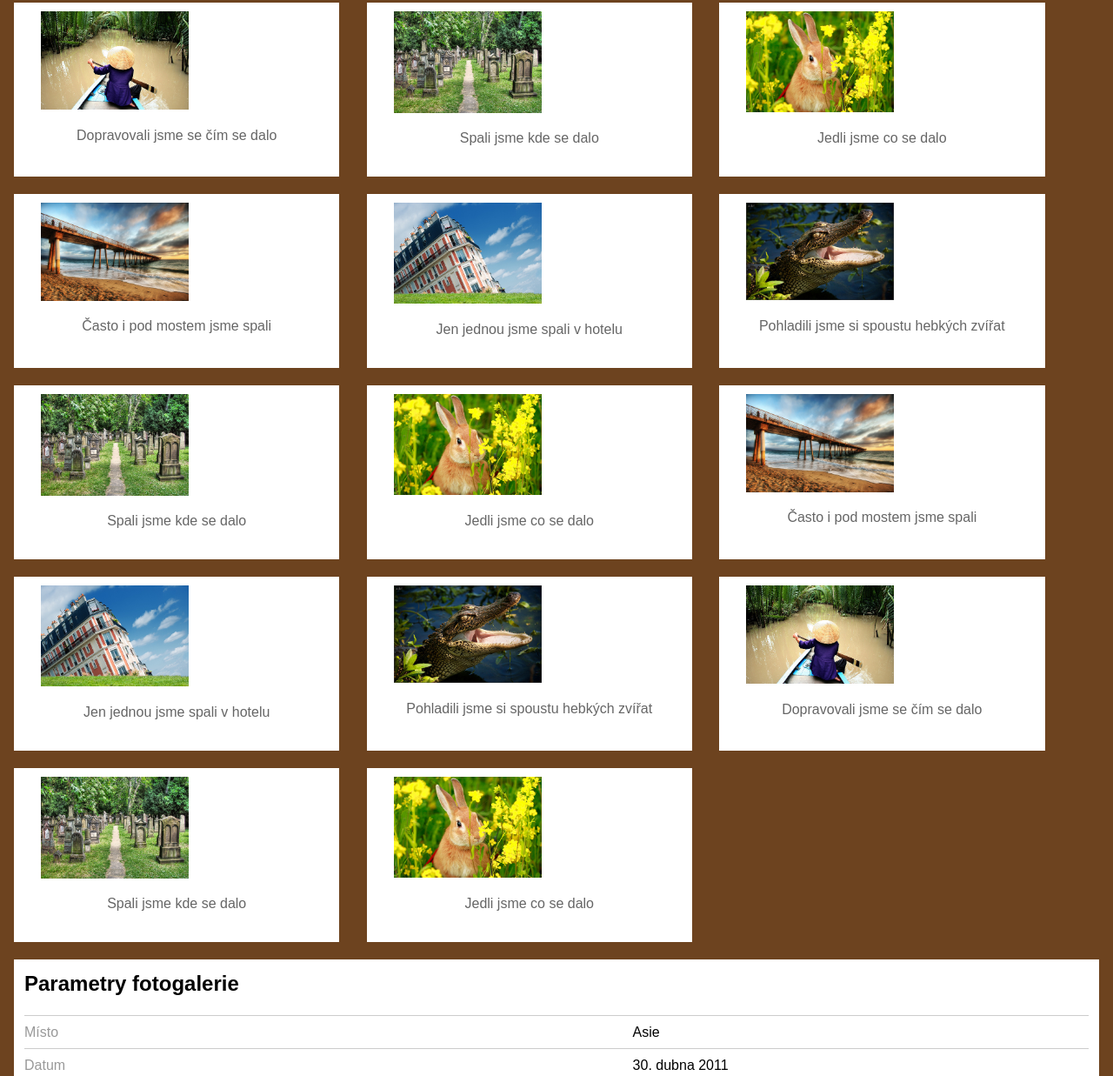
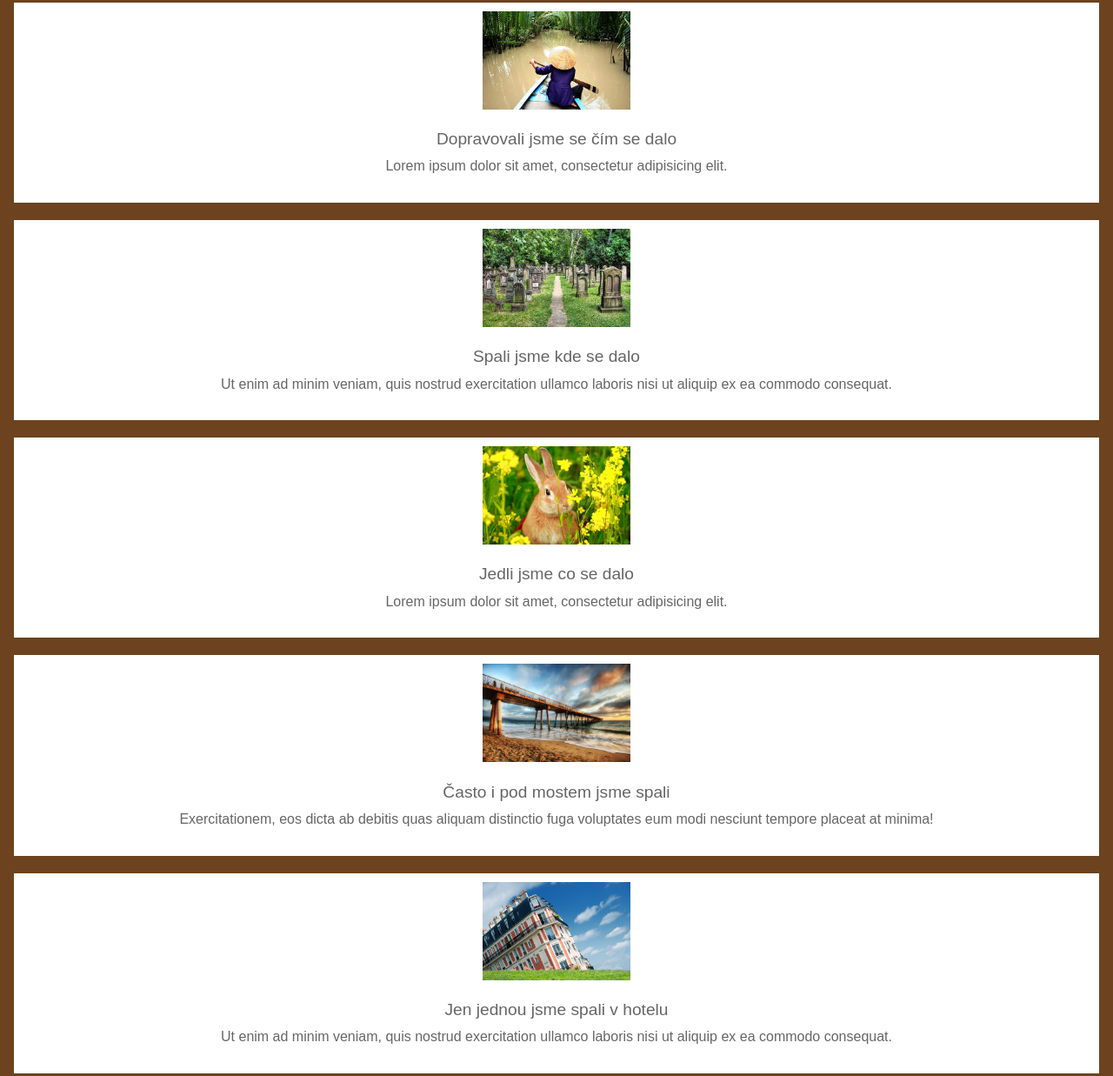
Before and after one commit to machal/alza-example-1, a website: page index.html in a window 1280 px wide. Shown: the part 230-1467 px from the top of the page at 87% size. Drawn offline with Linux system fonts and the light colour scheme.

Commit message:
Vychozi situace - uprava HTML Less polaroidu

```diff
--- a/index.html
+++ b/index.html
@@ -44,111 +44,135 @@
 
       </div><!-- /head -->
 
-      <div class="content-container cf">
+      <div class="content-container">
 
         <div class="content">
 
-          <ul class="polaroids cf">
+          <div class="polaroids">
 
-              <li class="polaroid" id="p1">
+              <article class="polaroid" id="p1">
                   <a href="img/01.jpg" rel="polaroids">
-                      <img src="img/01.jpg" width="170" height="113" alt="Dopravovali jsme se čím se&nbsp;dalo" class="img-fluid">
-                      <h2 class="polaroid__head">Dopravovali jsme se čím se&nbsp;dalo</h2>
+                      <img src="img/01.jpg" width="170" height="113" alt="Dopravovali jsme se čím se&nbsp;dalo">
+                      <h2>Dopravovali jsme se čím se&nbsp;dalo</h2>
+                      <p>Lorem ipsum dolor sit amet, consectetur adipisicing elit. </p>
                   </a>
-              </li>
+              </article>
 
-              <li class="polaroid" id="p2">
+              <article class="polaroid" id="p2">
                   <a href="img/02.jpg" rel="polaroids">
-                      <img src="img/02.jpg" width="170" height="113" alt="Spali jsme kde se&nbsp;dalo" class="img-fluid">
-                      <h2 class="polaroid__head">Spali jsme kde se&nbsp;dalo</h2>
+                      <img src="img/02.jpg" width="170" height="113" alt="Spali jsme kde se&nbsp;dalo">
+                      <h2>Spali jsme kde se&nbsp;dalo</h2>
+                      <p>Ut enim ad minim veniam,
+                      quis nostrud exercitation ullamco laboris nisi ut aliquip ex ea commodo
+                      consequat.</p>
                   </a>
-              </li>
+              </article>
 
-              <li class="polaroid" id="p3">
+              <article class="polaroid" id="p3">
                   <a href="img/03.jpg" rel="polaroids">
-                      <img src="img/03.jpg" width="170" height="113" alt="Jedli jsme co se&nbsp;dalo" class="img-fluid">
-                      <h2 class="polaroid__head">Jedli jsme co se&nbsp;dalo</h2>
+                      <img src="img/03.jpg" width="170" height="113" alt="Jedli jsme co se&nbsp;dalo">
+                      <h2>Jedli jsme co se&nbsp;dalo</h2>
+                      <p>Lorem ipsum dolor sit amet, consectetur adipisicing elit. </p>
                   </a>
-              </li>
+              </article>
 
-              <li class="polaroid" id="p4">
+              <article class="polaroid" id="p4">
                   <a href="img/04.jpg" rel="polaroids">
-                      <img src="img/04.jpg" width="170" height="113" alt="Často i pod mostem jsme&nbsp;spali" class="img-fluid">
-                      <h2 class="polaroid__head">Často i pod mostem jsme&nbsp;spali</h2>
+                      <img src="img/04.jpg" width="170" height="113" alt="Často i pod mostem jsme&nbsp;spali">
+                      <h2>Často i pod mostem jsme&nbsp;spali</h2>
+                      <p>Exercitationem, eos dicta ab debitis quas aliquam distinctio fuga voluptates eum modi nesciunt tempore placeat at minima!</p>
                   </a>
-              </li>
+              </article>
 
-              <li class="polaroid" id="p5">
+              <article class="polaroid" id="p5">
                   <a href="img/05.jpg" rel="polaroids">
-                      <img src="img/05.jpg" width="170" height="113" alt="Jen jednou jsme spali v&nbsp;hotelu" class="img-fluid">
-                      <h2 class="polaroid__head">Jen jednou jsme spali v&nbsp;hotelu</h2>
+                      <img src="img/05.jpg" width="170" height="113" alt="Jen jednou jsme spali v&nbsp;hotelu">
+                      <h2>Jen jednou jsme spali v&nbsp;hotelu</h2>
+                      <p>Ut enim ad minim veniam,
+                      quis nostrud exercitation ullamco laboris nisi ut aliquip ex ea commodo
+                      consequat.</p>
                   </a>
-              </li>
+              </article>
 
-              <li class="polaroid" id="p6">
+              <article class="polaroid" id="p6">
                   <a href="img/06.jpg" rel="polaroids">
-                      <img src="img/06.jpg" width="170" height="113" alt="Pohladili jsme si spoustu hebkých&nbsp;zvířat" class="img-fluid">
-                      <h2 class="polaroid__head">Pohladili jsme si spoustu hebkých&nbsp;zvířat</h2>
+                      <img src="img/06.jpg" width="170" height="113" alt="Pohladili jsme si spoustu hebkých&nbsp;zvířat">
+                      <h2>Pohladili jsme si spoustu hebkých&nbsp;zvířat</h2>
+                      <p>Exercitationem, eos dicta ab debitis quas aliquam distinctio fuga voluptates eum modi nesciunt tempore placeat at minima!</p>
                   </a>
-              </li>
+              </article>
 
-              <li class="polaroid" id="p7">
+              <article class="polaroid" id="p7">
                   <a href="img/02.jpg" rel="polaroids">
-                      <img src="img/02.jpg" width="170" height="113" alt="Spali jsme kde se&nbsp;dalo" class="img-fluid">
-                      <h2 class="polaroid__head">Spali jsme kde se&nbsp;dalo</h2>
+                      <img src="img/02.jpg" width="170" height="113" alt="Spali jsme kde se&nbsp;dalo">
+                      <h2>Spali jsme kde se&nbsp;dalo</h2>
+                      <p>Lorem ipsum dolor sit amet, consectetur adipisicing elit. </p>
                   </a>
-              </li>
+              </article>
 
-              <li class="polaroid" id="p8">
+              <article class="polaroid" id="p8">
                   <a href="img/03.jpg" rel="polaroids">
-                      <img src="img/03.jpg" width="170" height="113" alt="Jedli jsme co se&nbsp;dalo" class="img-fluid">
-                      <h2 class="polaroid__head">Jedli jsme co se&nbsp;dalo</h2>
+                      <img src="img/03.jpg" width="170" height="113" alt="Jedli jsme co se&nbsp;dalo">
+                      <h2>Jedli jsme co se&nbsp;dalo</h2>
+                      <p>Ut enim ad minim veniam,
+                      quis nostrud exercitation ullamco laboris nisi ut aliquip ex ea commodo
+                      consequat.</p>
                   </a>
-              </li>
+              </article>
 
-              <li class="polaroid" id="p9">
+              <article class="polaroid" id="p9">
                   <a href="img/04.jpg" rel="polaroids">
-                      <img src="img/04.jpg" width="170" height="113" alt="Často i pod mostem jsme&nbsp;spali" class="img-fluid">
-                      <h2 class="polaroid__head">Často i pod mostem jsme&nbsp;spali</h2>
+                      <img src="img/04.jpg" width="170" height="113" alt="Často i pod mostem jsme&nbsp;spali">
+                      <h2>Často i pod mostem jsme&nbsp;spali</h2>
+                      <p>Lorem ipsum dolor sit amet, consectetur adipisicing elit. </p>
                   </a>
-              </li>
+              </article>
 
-              <li class="polaroid" id="p10">
+              <article class="polaroid" id="p10">
                   <a href="img/05.jpg" rel="polaroids">
-                      <img src="img/05.jpg" width="170" height="113" alt="Jen jednou jsme spali v&nbsp;hotelu" class="img-fluid">
-                      <h2 class="polaroid__head">Jen jednou jsme spali v&nbsp;hotelu</h2>
+                      <img src="img/05.jpg" width="170" height="113" alt="Jen jednou jsme spali v&nbsp;hotelu">
+                      <h2>Jen jednou jsme spali v&nbsp;hotelu</h2>
+                       <p>Exercitationem, eos dicta ab debitis quas aliquam distinctio fuga voluptates eum modi nesciunt tempore placeat at minima!</p>
                   </a>
-              </li>
+              </article>
 
-              <li class="polaroid" id="p11">
+              <article class="polaroid" id="p11">
                   <a href="img/06.jpg" rel="polaroids">
-                      <img src="img/06.jpg" width="170" height="113" alt="Pohladili jsme si spoustu hebkých&nbsp;zvířat" class="img-fluid">
-                      <h2 class="polaroid__head" class="img-fluid">Pohladili jsme si spoustu hebkých&nbsp;zvířat</h2>
+                      <img src="img/06.jpg" width="170" height="113" alt="Pohladili jsme si spoustu hebkých&nbsp;zvířat">
+                      <h2>Pohladili jsme si spoustu hebkých&nbsp;zvířat</h2>
+                      <p>Ut enim ad minim veniam,
+                      quis nostrud exercitation ullamco laboris nisi ut aliquip ex ea commodo
+                      consequat.</p>
                   </a>
-              </li>
+              </article>
 
-              <li class="polaroid" id="p12">
+              <article class="polaroid" id="p12">
                   <a href="img/01.jpg" rel="polaroids">
-                      <img src="img/01.jpg" width="170" height="113" alt="Dopravovali jsme se čím se&nbsp;dalo" class="img-fluid">
-                      <h2 class="polaroid__head" class="img-fluid">Dopravovali jsme se čím se&nbsp;dalo</h2>
+                      <img src="img/01.jpg" width="170" height="113" alt="Dopravovali jsme se čím se&nbsp;dalo">
+                      <h2>Dopravovali jsme se čím se&nbsp;dalo</h2>
+                      <p>Exercitationem, eos dicta ab debitis quas aliquam distinctio fuga voluptates eum modi nesciunt tempore placeat at minima!</p>
                   </a>
-              </li>
+              </article>
 
-              <li class="polaroid" id="p12">
+              <article class="polaroid" id="p12">
                   <a href="img/02.jpg" rel="polaroids">
-                      <img src="img/02.jpg" width="170" height="113" alt="Spali jsme kde se&nbsp;dalo" class="img-fluid">
-                      <h2 class="polaroid__head" class="img-fluid">Spali jsme kde se&nbsp;dalo</h2>
+                      <img src="img/02.jpg" width="170" height="113" alt="Spali jsme kde se&nbsp;dalo">
+                      <h2>Spali jsme kde se&nbsp;dalo</h2>
+                      <p>Ut enim ad minim veniam,
+                      quis nostrud exercitation ullamco laboris nisi ut aliquip ex ea commodo
+                      consequat.</p>
                   </a>
-              </li>
+              </article>
 
-              <li class="polaroid" id="p12">
+              <article class="polaroid" id="p12">
                   <a href="img/03.jpg" rel="polaroids">
-                      <img src="img/03.jpg" width="170" height="113" alt="Jedli jsme co se&nbsp;dalo" class="img-fluid">
-                      <h2 class="polaroid__head" class="img-fluid">Jedli jsme co se&nbsp;dalo</h2>
+                      <img src="img/03.jpg" width="170" height="113" alt="Jedli jsme co se&nbsp;dalo">
+                      <h2>Jedli jsme co se&nbsp;dalo</h2>
+                      <p>Lorem ipsum dolor sit amet, consectetur adipisicing elit. </p>
                   </a>
-              </li>
+              </article>
 
-          </ul>
+          </div>
 
         </div><!-- /content -->
 
@@ -230,6 +254,14 @@
 
           </div><!-- .infobox -->
 
+          <div class="infobox">
+
+            <h2>Video z dovolené</h2>
+
+            <iframe width="560" height="315" src="https://www.youtube.com/embed/9GvTYd5hG_g" frameborder="0" allowfullscreen></iframe>
+
+          </div><!-- .infobox -->
+
         </div><!-- .side -->
 
       </div>
--- a/src/less/ui/polaroid.less
+++ b/src/less/ui/polaroid.less
@@ -2,17 +2,6 @@
 UI komponenta: Polaroid fotka
 =============================
 */
-
-
-// Seznam fotek
-// ------------
-
-.polaroids {
-	.clearfix;
-	list-style-type: none;
-	margin: 0;
-	padding: 0;
-}
 
 
 // Fotka
@@ -21,19 +10,28 @@ UI komponenta: Polaroid fotka
 // ### Zakladna
 
 .polaroid {
-  float: left;
-  width: 25%;
-  height: 180px;
+  text-align: center;
   padding: 10px 2.5%;
-  margin: 0 2.5% 20px 0;
   background-color: white;
   color: darkgrey;
+  margin-bottom: 20px;
 
 	a {
 	  color: #666;
 	  text-decoration: none;
 	}
 }
+
+.polaroid h2 {
+  font-weight: bold;
+  text-align: center;
+  font: 1.2rem/1.33 sans-serif;
+}
+
+.polaroid p {
+  margin-top: -0.5rem;
+}
+
 
 // ### Stav: aktivni
 
@@ -45,7 +43,7 @@ UI komponenta: Polaroid fotka
     background-color: #fcf883;
     background-color: rgba(100%, 100%, 100%, 1);
 
-    .polaroid__head {
+    h2 {
       color: black;
     }
   }
@@ -58,11 +56,3 @@ UI komponenta: Polaroid fotka
     background: yellow;
   }
 }
-
-// Blok: hlavicka
-
-.polaroid__head {
-  text-align: center;
-  font: 1rem/1.33 sans-serif;
-  font-weight: normal;
-}
```
Also changed, not shown: dist/css/index.css, 1 other file.
